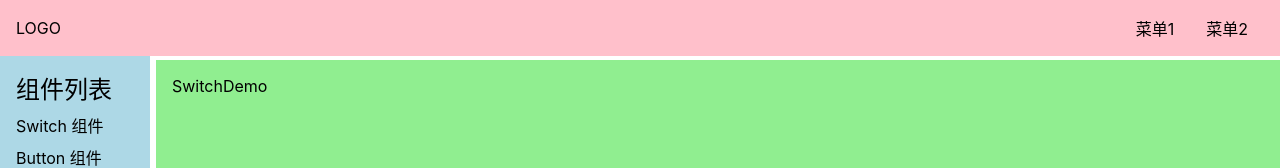
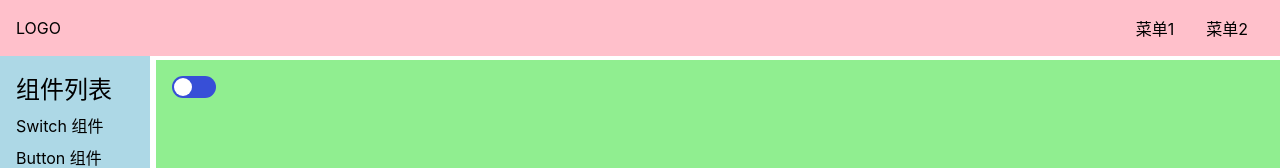
Before and after one commit to yesyflami/flami-ui-web, a Vue app: page /doc/switch in a window 1280 px wide. Shown: the top 168 px of the page. Built offline with nearby package versions, Linux system fonts and the light colour scheme.

Commit message:
hover后右滚动

```diff
--- a/src/components/SwitchDemo.vue
+++ b/src/components/SwitchDemo.vue
@@ -1,5 +1,14 @@
 <template>
   <div>
-    SwitchDemo
+    <Switch />
   </div>
 </template>
+<script lang="ts">
+import Switch from '../lib/Switch.vue'
+export default {
+  components: { Switch },
+  setup() {
+
+  },
+}
+</script>
--- /dev/null
+++ b/src/lib/Switch.vue
@@ -0,0 +1,30 @@
+<template>
+  <button><span></span></button>
+</template>
+<style lang="scss" scoped>
+$h: 22px;
+$h2: $h - 4px;
+
+button {
+  height: $h;
+  width: $h*2;
+  border: none;
+  background: rgb(55, 79, 215);
+  border-radius: $h/2;
+  position: relative;
+}
+
+span {
+  position: absolute;
+  top: 2px;
+  left: 2px;
+  height: $h2;
+  width: $h2;
+  background: #fff;
+  border-radius: $h2/2;
+}
+
+button:hover>span {
+  left: calc(100% - #{$h2} - 2px);
+}
+</style>
```
